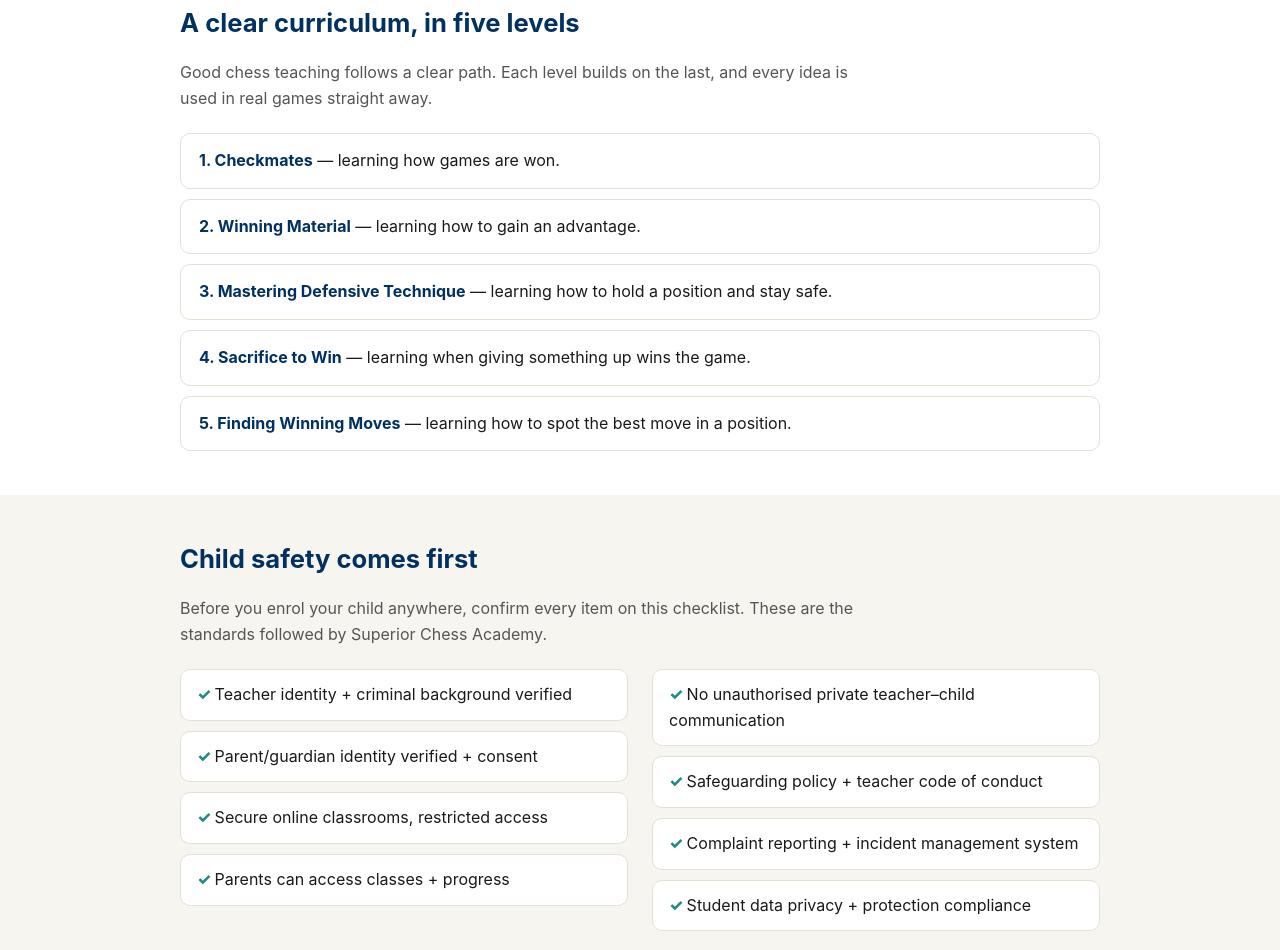
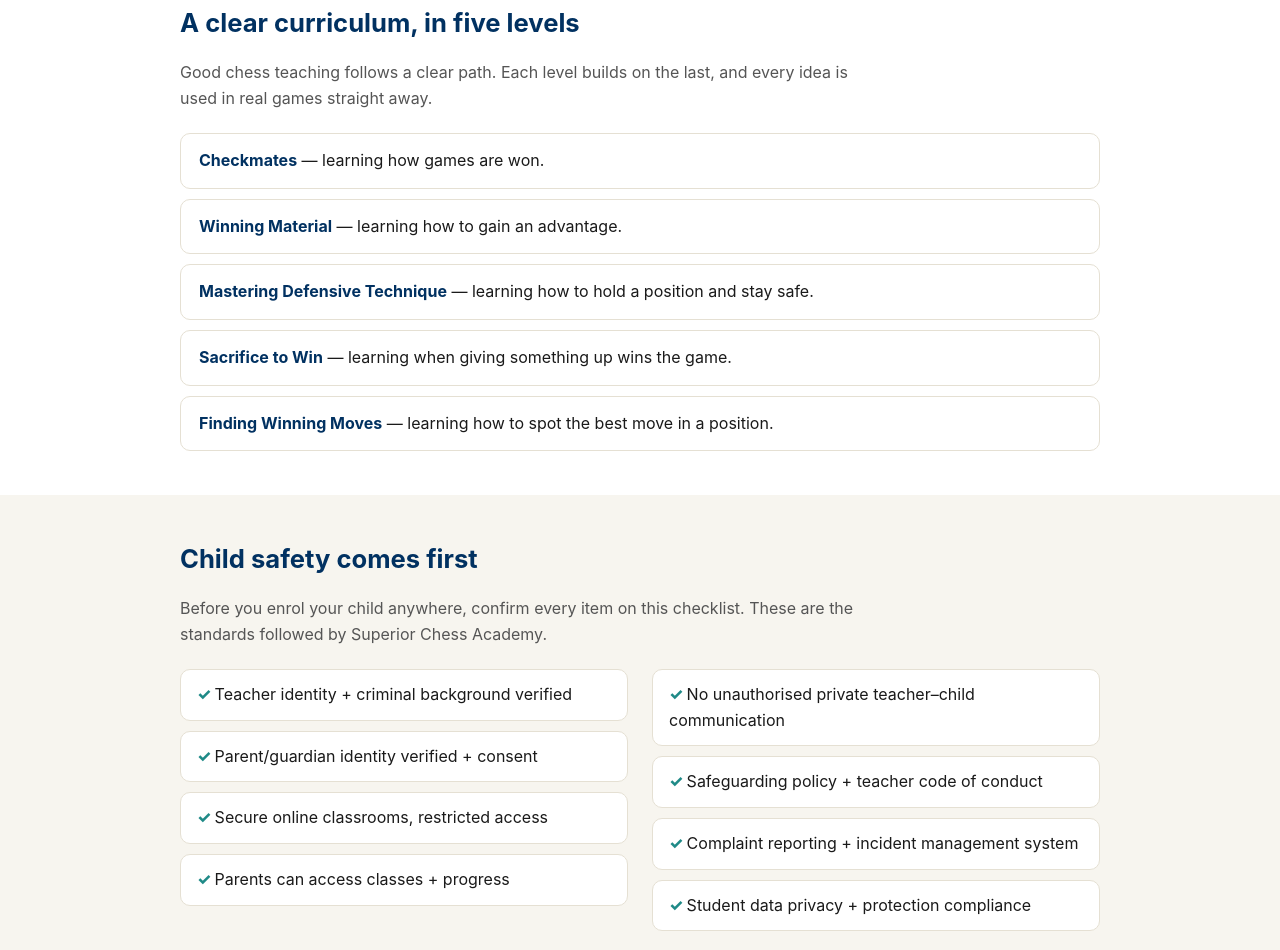
Before and after one commit to superiorchessacademy/superiorchessacademy.github.io, a plain HTML site: page index.html in a window 1280 px wide. Shown: the part 1264-2214 px from the top of the page. Drawn offline with Linux system fonts and the light colour scheme.

Commit message:
Fix curriculum numbering

```diff
--- a/index.html
+++ b/index.html
@@ -193,11 +193,11 @@
     <h2>A clear curriculum, in five levels</h2>
     <p class="lede">Good chess teaching follows a clear path. Each level builds on the last, and every idea is used in real games straight away.</p>
     <ol class="levels">
-      <li><b>1. Checkmates</b> — learning how games are won.</li>
-      <li><b>2. Winning Material</b> — learning how to gain an advantage.</li>
-      <li><b>3. Mastering Defensive Technique</b> — learning how to hold a position and stay safe.</li>
-      <li><b>4. Sacrifice to Win</b> — learning when giving something up wins the game.</li>
-      <li><b>5. Finding Winning Moves</b> — learning how to spot the best move in a position.</li>
+      <li><b>Checkmates</b> — learning how games are won.</li>
+      <li><b>Winning Material</b> — learning how to gain an advantage.</li>
+      <li><b>Mastering Defensive Technique</b> — learning how to hold a position and stay safe.</li>
+      <li><b>Sacrifice to Win</b> — learning when giving something up wins the game.</li>
+      <li><b>Finding Winning Moves</b> — learning how to spot the best move in a position.</li>
     </ol>
   </div>
 </section>
```
